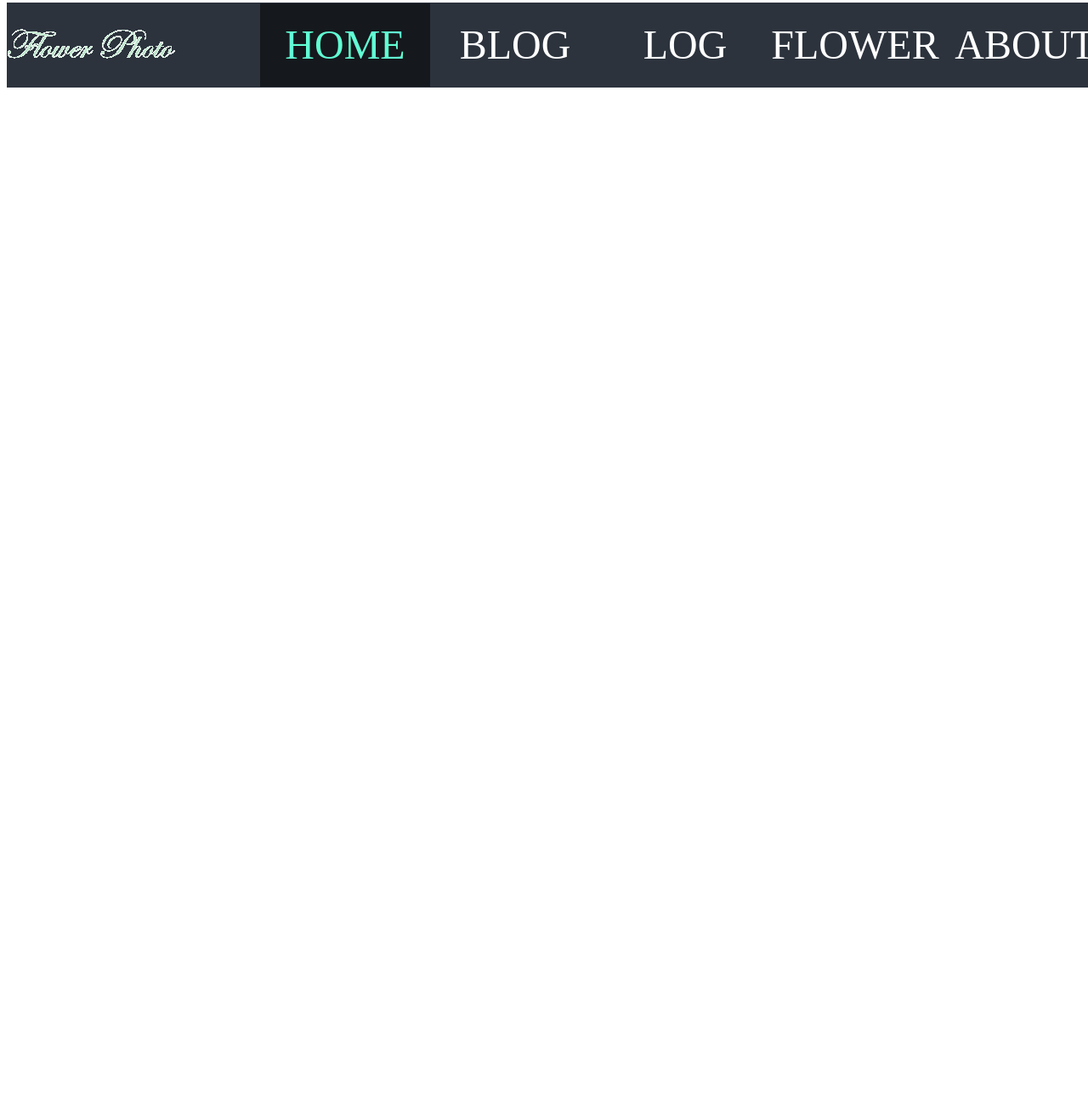
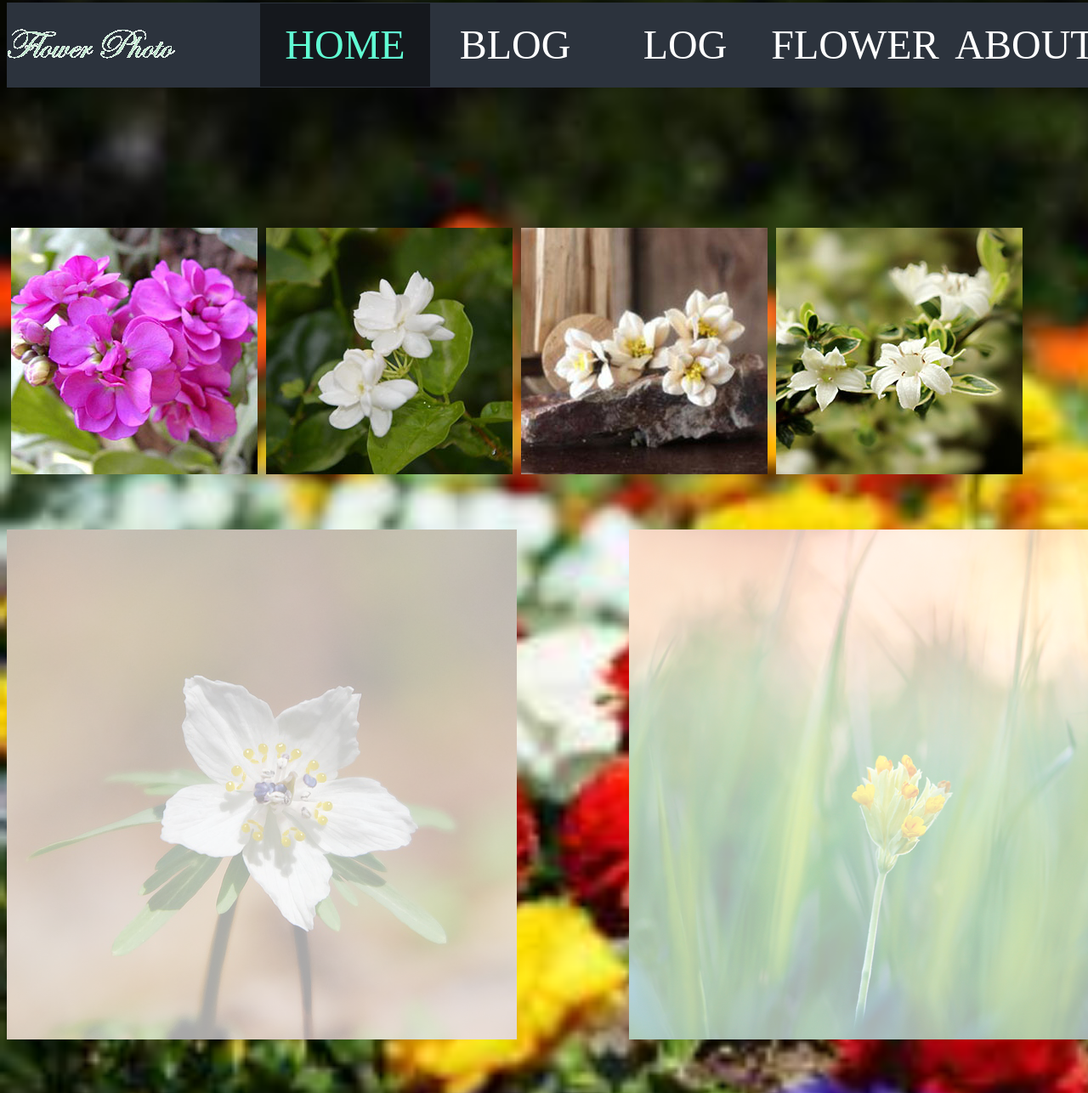
Before and after one commit to Shadow-lc/JavaScriptFinal, a plain HTML site: page index.html in a window 1280 px wide. Shown: the part 5-1291 px from the top of the page at 85% size. Before the commit the page ends 800 px from the top, so only its background shows below. Drawn offline with Linux system fonts and the light colour scheme.

Commit message:
添加了六张图片及效果动画的相关代码

```diff
--- /dev/null
+++ b/css/photos.css
@@ -0,0 +1,58 @@
+#photos {
+    width: 1350px;
+    height: 300px;
+    margin-top: 160px;
+    margin-bottom: 60px;
+}
+
+.photos {
+    width: 290px;
+    height: 290px;
+    margin: 5px 5px 5px 5px;
+    float: left;
+}
+
+.photosover {
+    width: 290px;
+    height: 290px;
+    margin: 5px 5px 5px 5px;
+    float: left;
+}
+
+#ziluolan {
+    background-image: url(../images/ziluolan.jpg);
+    background-size: cover;
+}
+
+#moli {
+    background-image: url(../images/moli.jpg);
+    background-size: cover;
+}
+
+#zhizihua {
+    background-image: url(../images/zhizihua.jpg);
+    background-size: cover;
+}
+
+#liuyuexue {
+    background-image: url(../images/liuyuexue.jpg);
+    background-size: cover;
+}
+
+#left {
+    width: 600px;
+    height: 600px;
+    float: left;
+}
+
+#right {
+    width: 600px;
+    height: 600px;
+    float: right;
+/*    background-image: url(../images/flower2.jpg);*/
+}
+
+body{
+    background-image: url(../images/bg.jpg);
+    background-size: cover;
+}
--- a/css/title.css
+++ b/css/title.css
@@ -3,7 +3,6 @@ a {
 }
 
 #title {
-    position: relative;
     width: 1350px;
     height: 98px;
     background-image: url(../images/title_bg.jpg);
--- a/index.html
+++ b/index.html
@@ -5,6 +5,7 @@
     <title>主页</title>
     <link rel="stylesheet" href="css/title.css" type="text/css">
     <link rel="stylesheet" href="css/menu.css" type="text/css">
+    <link rel="stylesheet" href="css/photos.css" type="text/css">
 </head>
 <body>
     <div id="title">
@@ -21,7 +22,27 @@
         <a href=""><div id="cn" class="item" onmouseover="onMouseOverCN()" onmouseout="onMouseOutCN()">Chinese Narsissus</div></a>
         <a href=""><div id="hl" class="item" onmouseover="onMouseOverHL()" onmouseout="onMouseOutHL()">Hindu Lotus</div></a>
     </div>
+    <div id="photos">
+        <div id="ziluolan" class="photos" onmouseover="onMouseOverZLL()" onmouseout="onMouseOutZLL()"></div>
+        <div id="moli" class="photos" onmouseover="onMouseOverML()" onmouseout="onMouseOutML()"></div>
+        <div id="zhizihua" class="photos" onmouseover="onMouseOverZZH()" onmouseout="onMouseOutZZH()"></div>
+        <div id="liuyuexue" class="photos" onmouseover="onMouseOverLYX()" onmouseout="onMouseOutLYX()"></div>
+    </div>
+
+    <div id="left" class="left">
+        <img  src="images/flower1.jpeg" style="position:absolute;top:628px;" >
+        <img id="mohuleft" src="images/mohu.png" style="position:absolute;top:628px;" onmouseover="onMouseOverLeft()" onmouseout="onMouseOutLeft()">
+    </div>
+
+    <div id="right" class="right">
+        <img  src="images/flower2.jpg" style="position:absolute;top:628px;left:740px;" >
+        <img id="mohuright" src="images/mohu.png" style="position:absolute;top:628px;left:740px;" onmouseover="onMouseOverRight()" onmouseout="onMouseOutRight()">
+    </div>
+    <div id="left">
+    </div>
     <script src="js/title.js"></script>
     <script src="js/menu.js"></script>
+    <script src="jquery/jquery.min.js"></script>
+    <script src="js/photos.js"></script>
 </body>
 </html>
--- /dev/null
+++ b/js/photos.js
@@ -0,0 +1,103 @@
+function onMouseOverZLL() {
+    $("#ziluolan").animate({
+        height: '350px',
+        width: '350px'
+    });
+    document.getElementById("ziluolan").className = "photosover";
+    document.getElementById("moli").className = "photosover";
+    document.getElementById("zhizihua").className = "photosover";
+    document.getElementById("liuyuexue").className = "photosover";
+}
+
+function onMouseOutZLL() {
+    $("#ziluolan").animate({
+        height: '290px',
+        width: '290px'
+    });
+    document.getElementById("ziluolan").className = "photos";
+    document.getElementById("moli").className = "photos";
+    document.getElementById("zhizihua").className = "photos";
+    document.getElementById("liuyuexue").className = "photos";
+}
+
+function onMouseOverML() {
+    $("#moli").animate({
+        height: '350px',
+        width: '350px'
+    });
+    document.getElementById("ziluolan").className = "photosover";
+    document.getElementById("moli").className = "photosover";
+    document.getElementById("zhizihua").className = "photosover";
+    document.getElementById("liuyuexue").className = "photosover";
+}
+
+function onMouseOutML() {
+    $("#moli").animate({
+        height: '290px',
+        width: '290px'
+    });
+    document.getElementById("ziluolan").className = "photos";
+    document.getElementById("moli").className = "photos";
+    document.getElementById("zhizihua").className = "photos";
+    document.getElementById("liuyuexue").className = "photos";
+}
+
+function onMouseOverZZH() {
+    $("#zhizihua").animate({
+        height: '350px',
+        width: '350px'
+    });
+    document.getElementById("ziluolan").className = "photosover";
+    document.getElementById("moli").className = "photosover";
+    document.getElementById("zhizihua").className = "photosover";
+    document.getElementById("liuyuexue").className = "photosover";
+}
+
+function onMouseOutZZH() {
+    $("#zhizihua").animate({
+        height: '290px',
+        width: '290px'
+    });
+    document.getElementById("ziluolan").className = "photos";
+    document.getElementById("moli").className = "photos";
+    document.getElementById("zhizihua").className = "photos";
+    document.getElementById("liuyuexue").className = "photos";
+}
+
+function onMouseOverLYX() {
+    $("#liuyuexue").animate({
+        height: '350px',
+        width: '350px'
+    });
+    document.getElementById("ziluolan").className = "photosover";
+    document.getElementById("moli").className = "photosover";
+    document.getElementById("zhizihua").className = "photosover";
+    document.getElementById("liuyuexue").className = "photosover";
+}
+
+function onMouseOutLYX() {
+    $("#liuyuexue").animate({
+        height: '290px',
+        width: '290px'
+    });
+    document.getElementById("ziluolan").className = "photos";
+    document.getElementById("moli").className = "photos";
+    document.getElementById("zhizihua").className = "photos";
+    document.getElementById("liuyuexue").className = "photos";
+}
+
+function onMouseOverLeft() {
+    $("#mohuleft").fadeOut(3000);
+}
+
+function onMouseOutLeft() {
+    $("#mohuleft").fadeIn(3000);
+}
+
+function onMouseOverRight() {
+    $("#mohuright").fadeOut(3000);
+}
+
+function onMouseOutRight() {
+    $("#mohuright").fadeIn(3000);
+}
```
Also changed, not shown: images/bg.jpg (added), images/flower1.jpeg (added), images/flower2.jpg (added), images/flower2.png (added), images/liuyuexue.jpg (added), images/mohu.png (added), images/moli.jpg (added), images/zhizihua.jpg (added), images/ziluolan.jpg (added).
